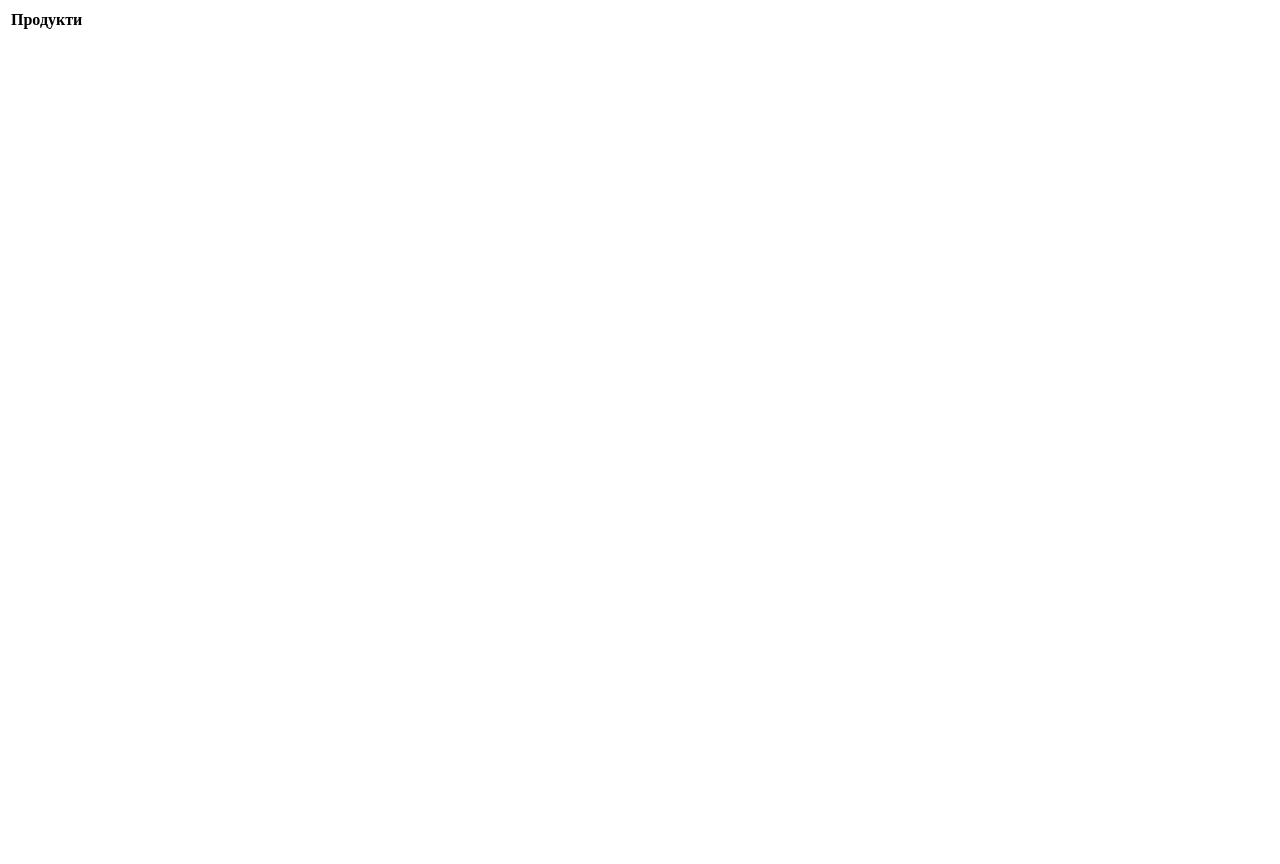
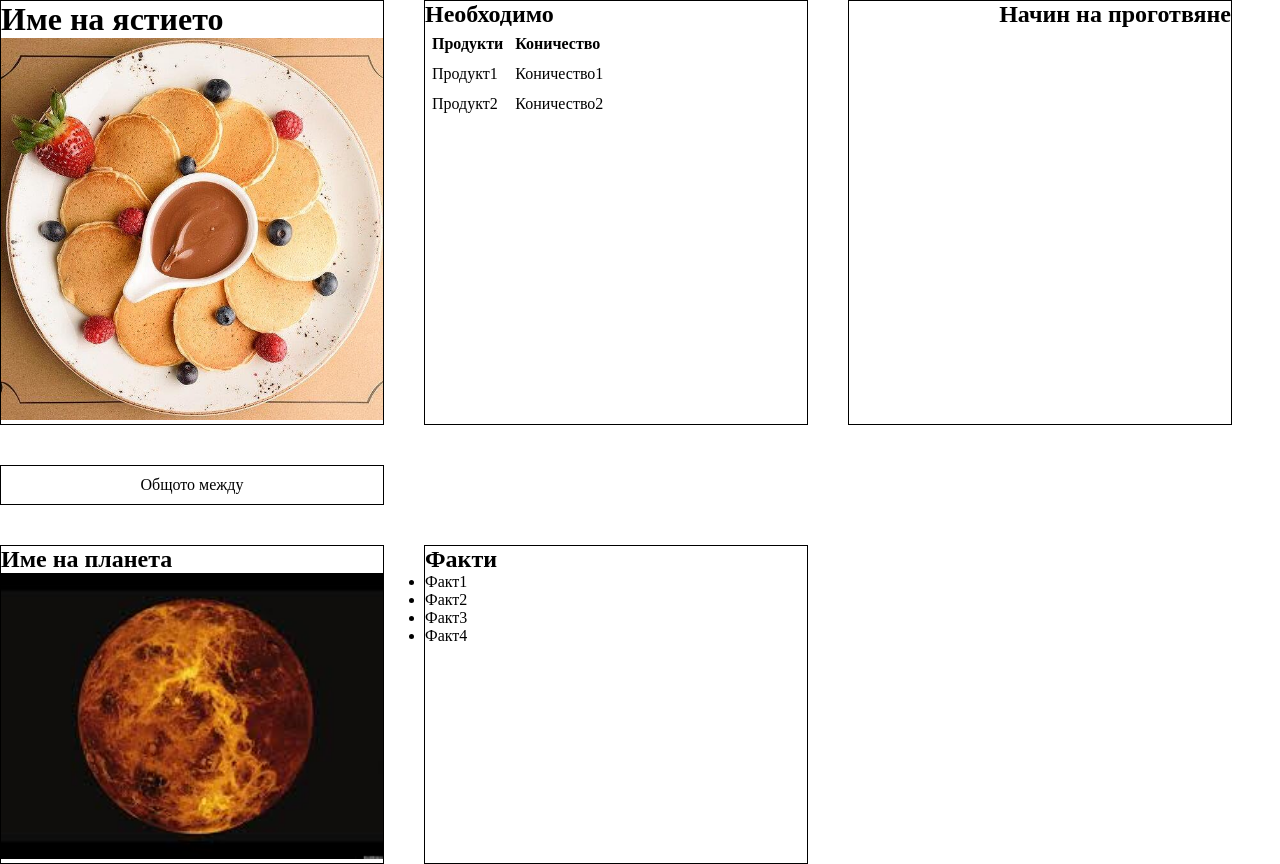
Before and after one commit to VeselinChobanski/SpaceRecipes, a plain HTML site: page mercuri.html in a window 1280 px wide. Before the commit the page ends 800 px from the top, so only its background shows below. Drawn offline with Linux system fonts and the light colour scheme.

Commit message:
Меркурий

```diff
--- a/mercuri.html
+++ b/mercuri.html
@@ -4,15 +4,60 @@
         <meta charset="UTF-8">
     <meta name="viewport" content="width=device-width, initial-scale=1.0">
     <title>Mercurie</title>
+    <link rel="stylesheet" href="style_folder/recepies_style.css">
     </head>
     <body>
+       <div class="main_page_content">
+            <div class="row">
+                <div class="section">
+                    <h1>Име на ястието</h1>
+                    <img class="pic" src="Images/mercuri_pancake.jpeg">
+                </div>
+                <div class="section">
+                <h2>Необходимо</h2>
                 <table>
+                    <th>Продукти</th>
+                    <th>Коничество</th>
                     <tr>
-                <th>Продукти</th>
+                        <td>Продукт1</td>
+                        <td>Коничество1</td>
                     </tr>
                     <tr>
-                <td></td>
+                        <td>Продукт2</td>
+                        <td>Коничество2</td>
                     </tr>
                 </table>
+
+                </div>
+                <div class="section recepie">
+                    <h2>Начин на проготвяне</h2>
+                </div>
+            </div>
+            <div class="row">
+                <div class="section">
+                    <p>Общото между</p>
+                </div>
+            </div>
+            <div class="row">
+                <div class="section">
+                    <h2>Име на планета</h2>
+                    <img src="Images/merciri_image.jfif">
+                </div>
+
+                <div class="section">
+                    <ul>
+                        <h2>Факти</h2>
+                        <li>Факт1</li>
+                        <li>Факт2</li>
+                        <li>Факт3</li>
+                        <li>Факт4</li>
+
+                    </ul>
+                </div>
+            </div>
+
+       </div>
+
+
     </body>
 </html>
--- /dev/null
+++ b/style_folder/recepies_style.css
@@ -0,0 +1,53 @@
+* {
+    padding: 0;
+    margin: 0;
+    box-sizing: border-box;
+}
+
+.main_page_content {
+    display: flex;
+    flex-direction: column;
+    gap: 5vh;
+    width: 100%;
+}
+
+.row {
+    display: flex;
+    flex-wrap: wrap;
+    gap: 5vh;
+    width: 100%;
+}
+
+.section {
+    border: solid black 1px;
+    width: 30%;
+    min-width: 200px;
+}
+
+img {
+    width: 100%;
+}
+
+th, td {
+    text-align: left;
+    padding: 5px;
+}
+
+p {
+    text-align: center;
+    padding: 10px;
+    width: 100%;
+}
+
+.recepie {
+    display: flex;
+    justify-content: right;
+}
+
+.right_section {
+    border: solid black 1px;
+    width: 30%;
+
+    padding: 10px;
+    word-wrap: break-word;
+}
```
Also changed, not shown: Images/merciri_image.jfif (added), Images/mercuri_pancake.jpeg (added), Sciences/Recepie Sciences.jpg (added), 2 other files. Lines whose indentation alone changed are shown as unchanged.
